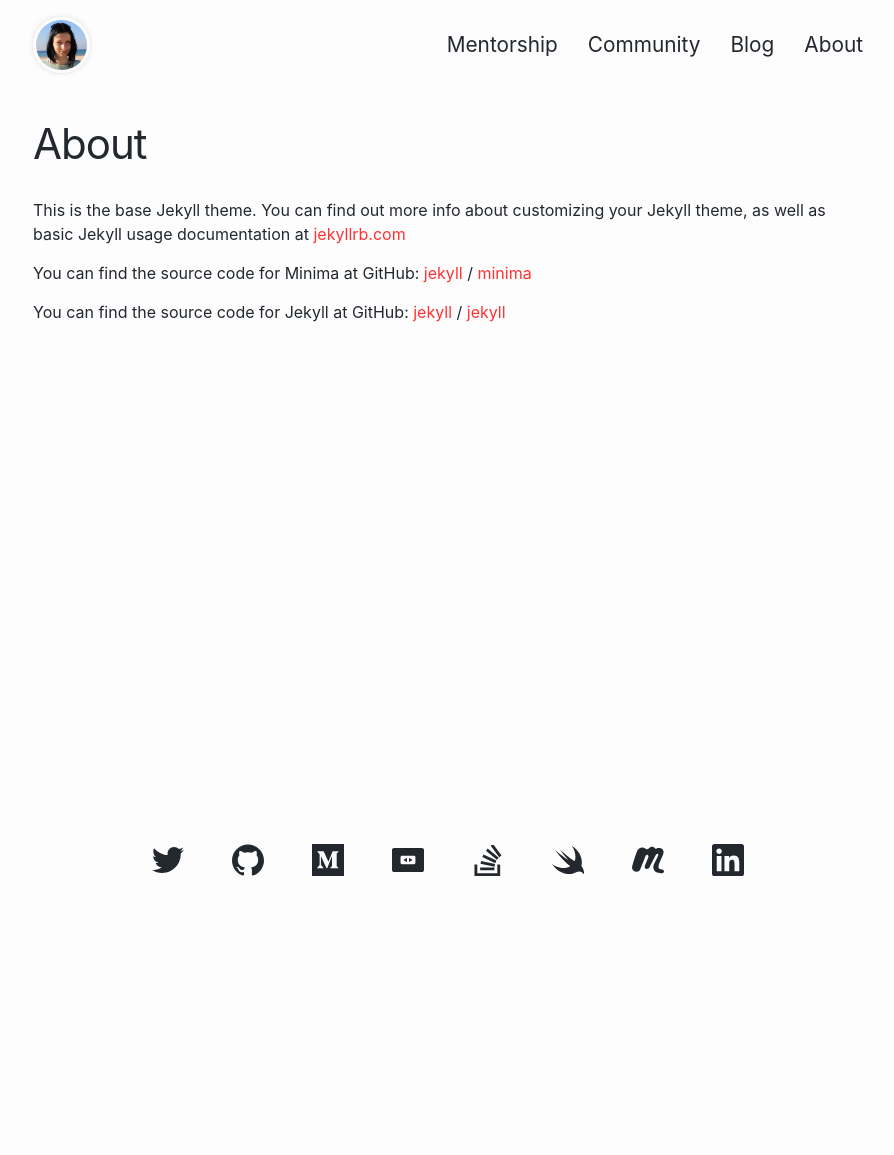
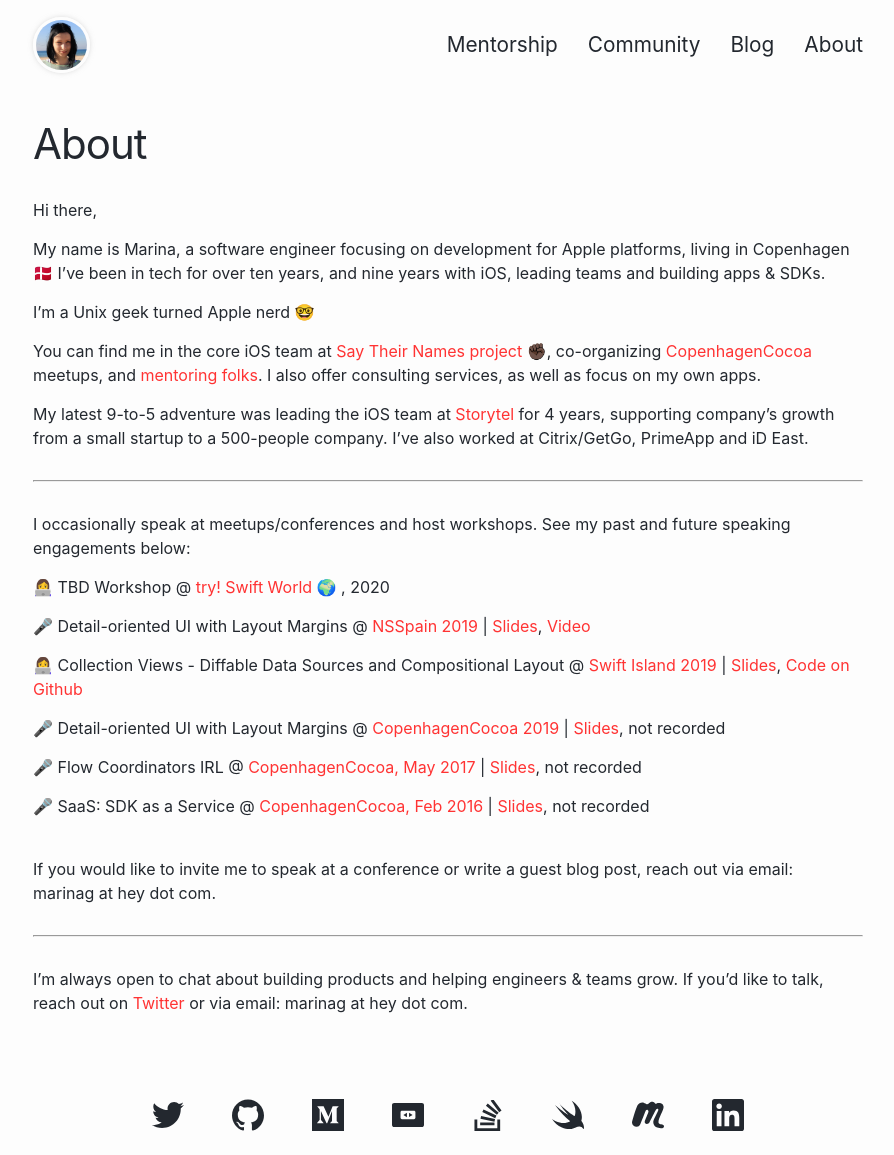
Before and after one commit to hybridcattt/hybridcattt.com, a Jekyll site: the page built from pages/about.md, in a window 1280 px wide. Shown: the whole page, without its empty margins (192-1086 px from the left). Built offline with Jekyll 4.4.1, drawn with Linux system fonts in a browser that asks for light colours; before the commit the page ends 900 px from its top, so only the background shows below that.

Commit message:
About page

```diff
--- a/pages/about.md
+++ b/pages/about.md
@@ -4,15 +4,36 @@
 permalink: /about/
 ---
 
-This is the base Jekyll theme. You can find out more info about customizing your Jekyll theme, as well as basic Jekyll usage documentation at [jekyllrb.com](https://jekyllrb.com/)
+Hi there,
 
-You can find the source code for Minima at GitHub:
-[jekyll][jekyll-organization] /
-[minima](https://github.com/jekyll/minima)
+My name is Marina, a software engineer focusing on development for Apple platforms, living in Copenhagen 🇩🇰 I've been in tech for over ten years, and nine years with iOS, leading teams and building apps & SDKs.
 
-You can find the source code for Jekyll at GitHub:
-[jekyll][jekyll-organization] /
-[jekyll](https://github.com/jekyll/jekyll)
+I'm a Unix geek turned Apple nerd 🤓
 
+You can find me in the core iOS team at [Say Their Names project ✊🏿](saytheirnames.io), co-organizing [CopenhagenCocoa](https://www.meetup.com/CopenhagenCocoa/) meetups, and [mentoring folks](/mentorship/). I also offer consulting services, as well as focus on my own apps.
 
-[jekyll-organization]: https://github.com/jekyll
+My latest 9-to-5 adventure was leading the iOS team at [Storytel](https://storytel.com) for 4 years, supporting company's growth from a small startup to a 500-people company.
+I've also worked at Citrix/GetGo, PrimeApp and iD East.
+
+<hr>
+
+I occasionally speak at meetups/conferences and host workshops. See my past and future speaking engagements below:
+
+👩‍💻 TBD Workshop @ [try! Swift World 🌍 ](), 2020
+
+🎤 Detail-oriented UI with Layout Margins @ [NSSpain 2019]() \| [Slides](), [Video]()
+
+👩‍💻 Collection Views - Diffable Data Sources and Compositional Layout @ [Swift Island 2019]() \| [Slides](), [Code on Github]()
+
+🎤 Detail-oriented UI with Layout Margins @ [CopenhagenCocoa 2019]() \| [Slides](), not recorded
+
+🎤 Flow Coordinators IRL @ [CopenhagenCocoa, May 2017]() \| [Slides](), not recorded
+
+🎤 SaaS: SDK as a Service @ [CopenhagenCocoa, Feb 2016]() \| [Slides](), not recorded
+
+<br>
+If you would like to invite me to speak at a conference or write a guest blog post, reach out via email: <span style="white-space:nowrap;">marinag at hey dot com</span>.
+
+<hr>
+
+I'm always open to chat about building products and helping engineers & teams grow. If you'd like to talk, reach out on [Twitter]() or via email: <span style="white-space:nowrap;">marinag at hey dot com</span>.
```
